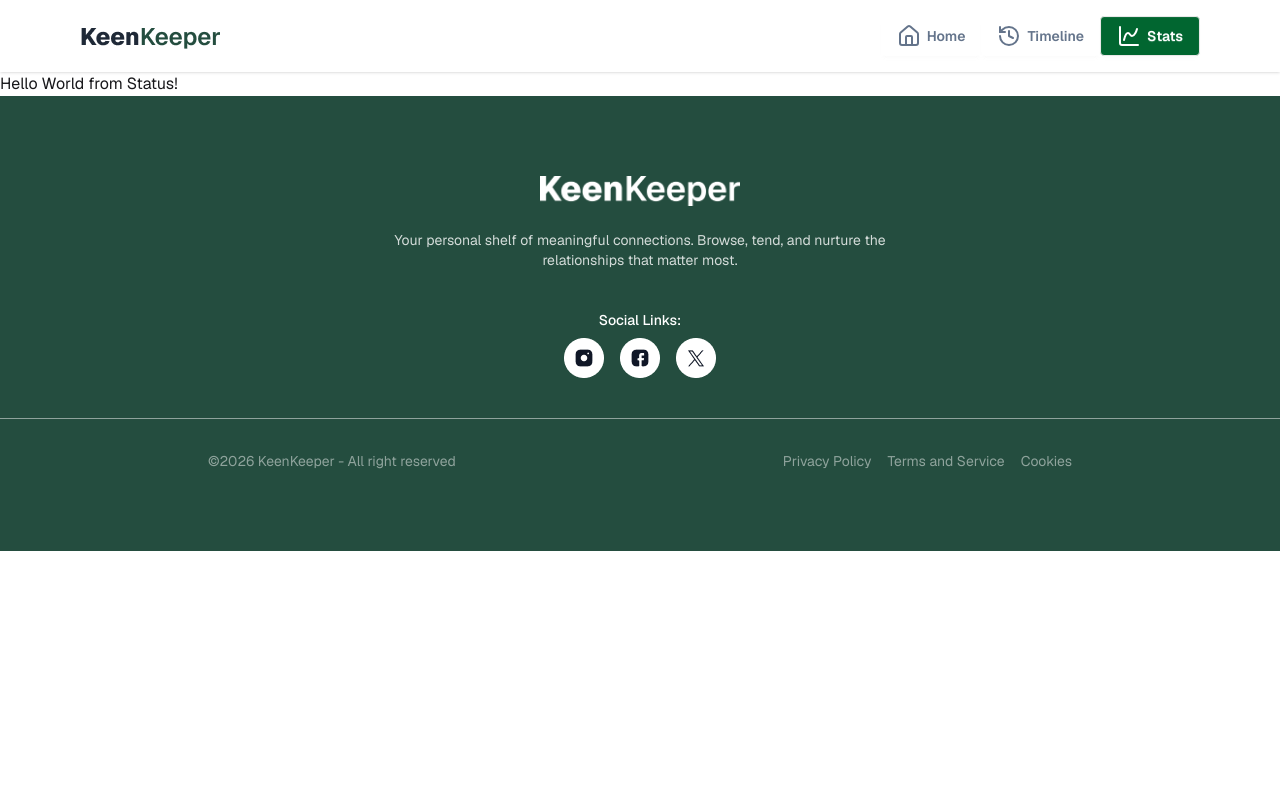
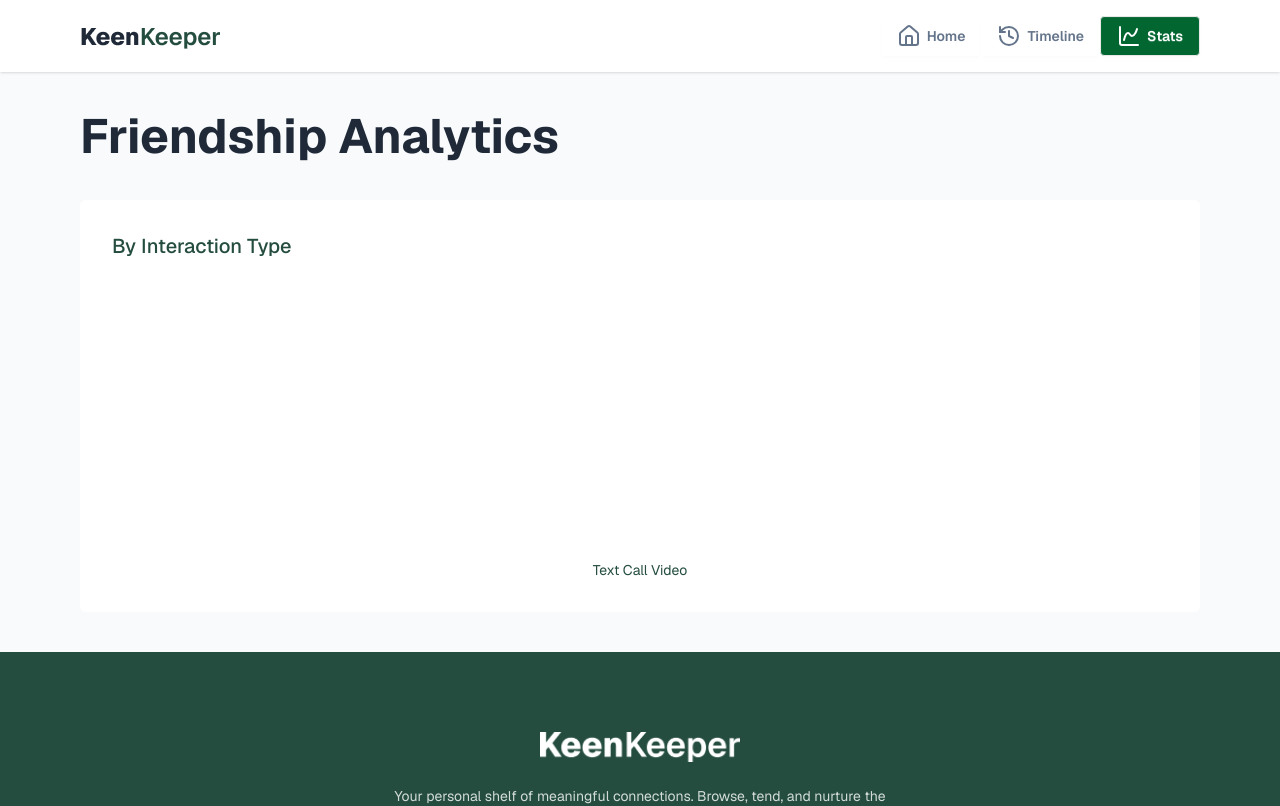
Before and after one commit to T4RUNN4/PH-B13_A07, a React (Vite) app: page /stats in a window 1280 px wide. Shown: the top 806 px of the page. Built offline with nearby package versions, Linux system fonts and the light colour scheme.

Commit message:
Added pie-chart and solved error of updating state on render

```diff
--- a/package.json
+++ b/package.json
@@ -16,6 +16,7 @@
     "react-dom": "^19.2.4",
     "react-router": "^7.14.1",
     "react-toastify": "^11.0.5",
+    "recharts": "^3.8.1",
     "tailwindcss": "^4.2.2"
   },
   "devDependencies": {
--- a/src/components/shared/Footer.jsx
+++ b/src/components/shared/Footer.jsx
@@ -7,7 +7,7 @@ export default function Footer() {
   return (
     <footer className="footer footer-horizontal footer-center bg-[#244D3F] text-white py-20">
       <aside>
-        <img src={Logo} alt="KeenKeeper's Logo" className="w-50" md:w-full />
+        <img src={Logo} alt="KeenKeeper's Logo" className="w-50" />
         <p className="text-white/80 mt-4 max-w-sm md:max-w-lg">
           Your personal shelf of meaningful connections. Browse, tend, and
           nurture the relationships that matter most.
--- a/src/pages/FriendDetails.jsx
+++ b/src/pages/FriendDetails.jsx
@@ -6,9 +6,8 @@ import {
   MessageSquareMore,
   Video,
 } from "lucide-react";
-import { use, useContext } from "react";
+import { use, useContext, useEffect } from "react";
 import { useParams } from "react-router";
-import StatusCard from "../components/unique/homeComponents/StatusCard";
 import { TimelineContext } from "../context/TimeLineContext";
 import { TabContext } from "../context/CurrentTabContext";
 import { toast } from "react-toastify";
@@ -24,7 +23,9 @@ export default function FriendDetails() {
 
   const { currTimeLine, setCurrTimeLine } = useContext(TimelineContext);
   const { setCurrTab } = useContext(TabContext);
-  setCurrTab("");
+  useEffect(() => {
+    setCurrTab("");
+  }, []);
 
   const getFormattedDate = () => {
     const now = new Date();
@@ -111,7 +112,9 @@ export default function FriendDetails() {
             <h2 className="text-[#244D3F] font-semibold text-lg lg:text-[22px]">
               {expectedFriend.days_since_contact}
             </h2>
-            <p className="text-[#64748B] text-sm lg:text-lg">Days Since Contact</p>
+            <p className="text-[#64748B] text-sm lg:text-lg">
+              Days Since Contact
+            </p>
           </div>
           <div className="bg-white p-4 flex flex-col items-center justify-center rounded-lg gap-2 text-center">
             <h2 className="text-[#244D3F] font-semibold text-lg lg:text-[22px]">
--- a/src/pages/HomePage.jsx
+++ b/src/pages/HomePage.jsx
@@ -1,9 +1,8 @@
-import { use, useContext } from "react";
+import { use, useContext, useEffect } from "react";
 import FriendsContainer from "../components/unique/homeComponents/FriendsContainer";
 import Hero from "../components/unique/homeComponents/Hero";
 import StatusContainer from "../components/unique/homeComponents/StatusContainer";
 import { TabContext } from "../context/CurrentTabContext";
-
 
 const friendsPromise = fetch("/friends.json").then((res) => res.json());
 
@@ -11,12 +10,14 @@ export default function HomePage() {
   const friends = use(friendsPromise);
   const { setCurrTab } = useContext(TabContext);
 
-  setCurrTab("home");
+  useEffect(() => {
+    setCurrTab("home");
+  }, []);
+
   let total = 0,
     ontrack = 0,
     attention = 0,
     thisMonth = 0;
-
   friends.forEach((friend) => {
     total++;
 
--- a/src/pages/Stats.jsx
+++ b/src/pages/Stats.jsx
@@ -1,9 +1,68 @@
 import { useContext } from "react";
 import { TabContext } from "../context/CurrentTabContext";
+import { Pie, PieChart, Tooltip } from "recharts";
+import { TimelineContext } from "../context/TimeLineContext";
+import { useEffect } from "react";
 
 export default function Status() {
   const { setCurrTab } = useContext(TabContext);
+  const { currTimeLine } = useContext(TimelineContext);
 
-  setCurrTab("stats");
-  return <p>Hello World from Status!</p>;
+  useEffect(() => {
+    setCurrTab("stats");
+  }, []);
+
+  let call = 0, text = 0, video = 0;
+  currTimeLine.forEach((action) => {
+    if (action[0] === "Call") {
+      call++;
+    } else if (action[0] === "Video") {
+      video++;
+    } else if (action[0] === "Text") {
+      text++;
+    }
+  });
+
+  const data = [
+    { name: "Call", value: call, fill: "#244D3F" },
+    { name: "Text", value: text, fill: "#7E35E1" },
+    { name: "Video", value: video, fill: "#37A163" },
+  ];
+
+  return (
+    <div className="py-10 px-6 md:px-20 bg-[#F8FAFC] flex flex-col gap-4">
+      <h1 className="text-3xl md:text-5xl font-bold mb-6 text-[#1F2937]">
+        Friendship Analytics
+      </h1>
+      <div className="bg-white p-8 rounded-md">
+        <p className="font-medium text-xl text-[#244D3F] mb-6">
+          By Interaction Type
+        </p>
+        <div className="flex items-center justify-center">
+          <PieChart
+            style={{
+              width: "100%",
+              maxWidth: "357px",
+              maxHeight: "252px",
+              aspectRatio: 1,
+            }}
+          >
+            <Pie
+              data={data}
+              innerRadius="60%"
+              outerRadius="100%"
+              cornerRadius="10%"
+              paddingAngle={6}
+              dataKey="value"
+              isAnimationActive={true}
+            />
+            <Tooltip />
+          </PieChart>
+        </div>
+        <p className="text-center mt-6 text-[#244D3F] text-sm">
+          Text Call Video
+        </p>
+      </div>
+    </div>
+  );
 }
--- a/src/pages/TimeLine.jsx
+++ b/src/pages/TimeLine.jsx
@@ -1,4 +1,4 @@
-import { useContext, useRef, useState } from "react";
+import { useContext, useRef, useState, useEffect } from "react";
 import HistoryCard from "../components/unique/timelineComponents/historyCard";
 import { TimelineContext } from "../context/TimeLineContext";
 import { CircleX } from "lucide-react";
@@ -6,10 +6,13 @@ import { TabContext } from "../context/CurrentTabContext";
 
 export default function TimeLine() {
   const { currTimeLine } = useContext(TimelineContext);
-  const { setCurrTab } = useContext(TabContext)
+  const { setCurrTab } = useContext(TabContext);
   const [filter, setFilter] = useState("all");
 
-  setCurrTab("timeline")
+  useEffect(() => {
+    setCurrTab("timeline");
+  }, []);
+
   const dropdownRef = useRef(null);
   const handleSelect = (value) => {
     setFilter(value);
@@ -18,20 +21,30 @@ export default function TimeLine() {
 
   return (
     <div className="py-10 px-6 md:px-20 bg-[#F8FAFC] flex flex-col gap-4">
-      <h1 className="text-3xl md:text-5xl font-bold mb-6 text-[#1F2937]">Timeline</h1>
+      <h1 className="text-3xl md:text-5xl font-bold mb-6 text-[#1F2937]">
+        Timeline
+      </h1>
       <details ref={dropdownRef} className="dropdown">
         <summary className="btn m-1">Filter Timeline</summary>
         <ul className="menu dropdown-content bg-base-100 rounded-box z-1 w-52 p-2 shadow-sm">
-          <li className={`${filter === "all" ? "bg-green-800 text-white" : ""}`}>
+          <li
+            className={`${filter === "all" ? "bg-green-800 text-white" : ""}`}
+          >
             <a onClick={() => handleSelect("all")}>All</a>
           </li>
-          <li className={`${filter === "Call" ? "bg-green-800 text-white" : ""}`}>
+          <li
+            className={`${filter === "Call" ? "bg-green-800 text-white" : ""}`}
+          >
             <a onClick={() => handleSelect("Call")}>Call</a>
           </li>
-          <li className={`${filter === "Video" ? "bg-green-800 text-white" : ""}`}>
+          <li
+            className={`${filter === "Video" ? "bg-green-800 text-white" : ""}`}
+          >
             <a onClick={() => handleSelect("Video")}>Video Call</a>
           </li>
-          <li className={`${filter === "Text" ? "bg-green-800 text-white" : ""}`}>
+          <li
+            className={`${filter === "Text" ? "bg-green-800 text-white" : ""}`}
+          >
             <a onClick={() => handleSelect("Text")}>Text</a>
           </li>
         </ul>
```
Also changed, not shown: 1 other file (tests, documents, lock files or other folders).
